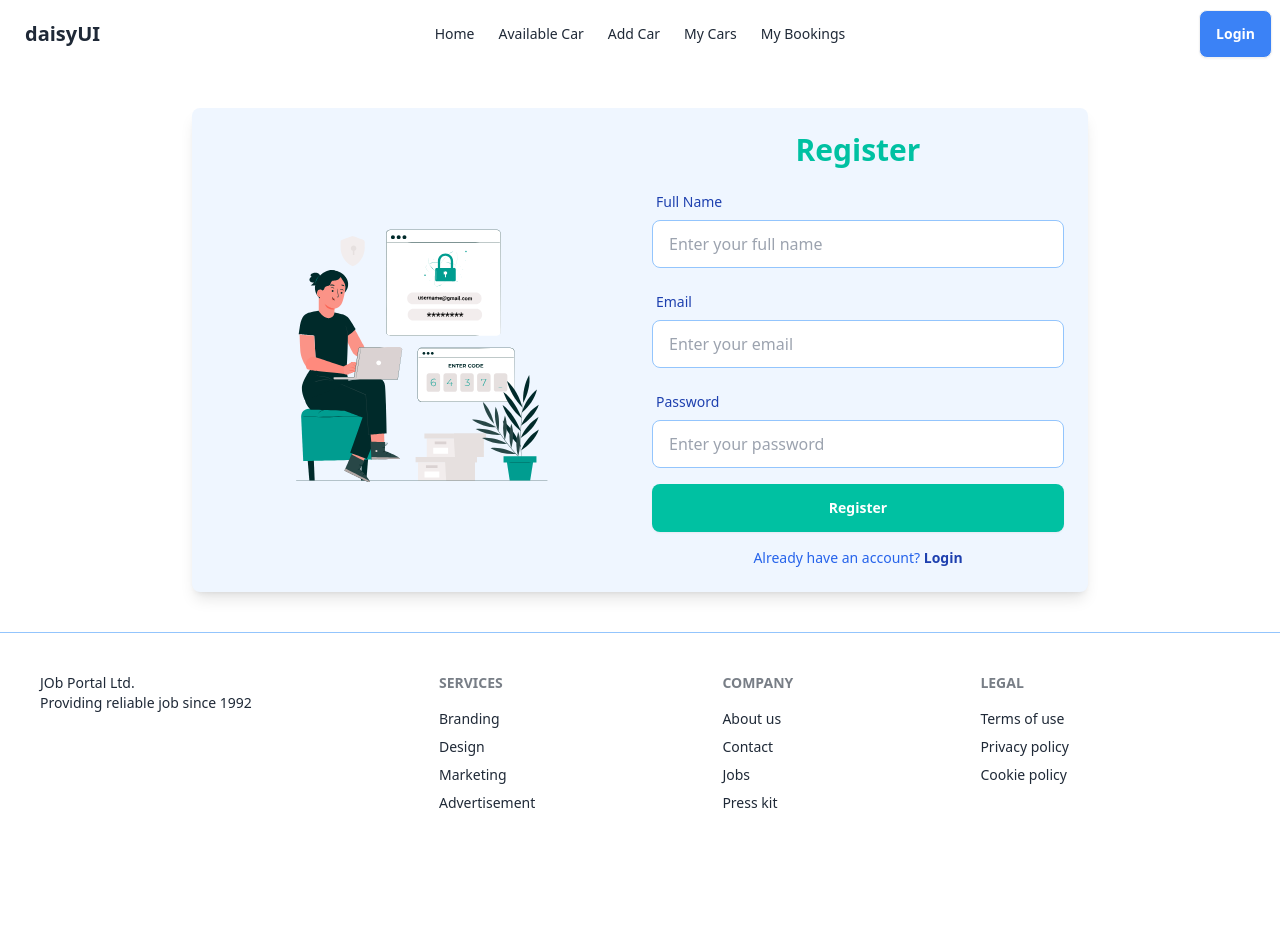
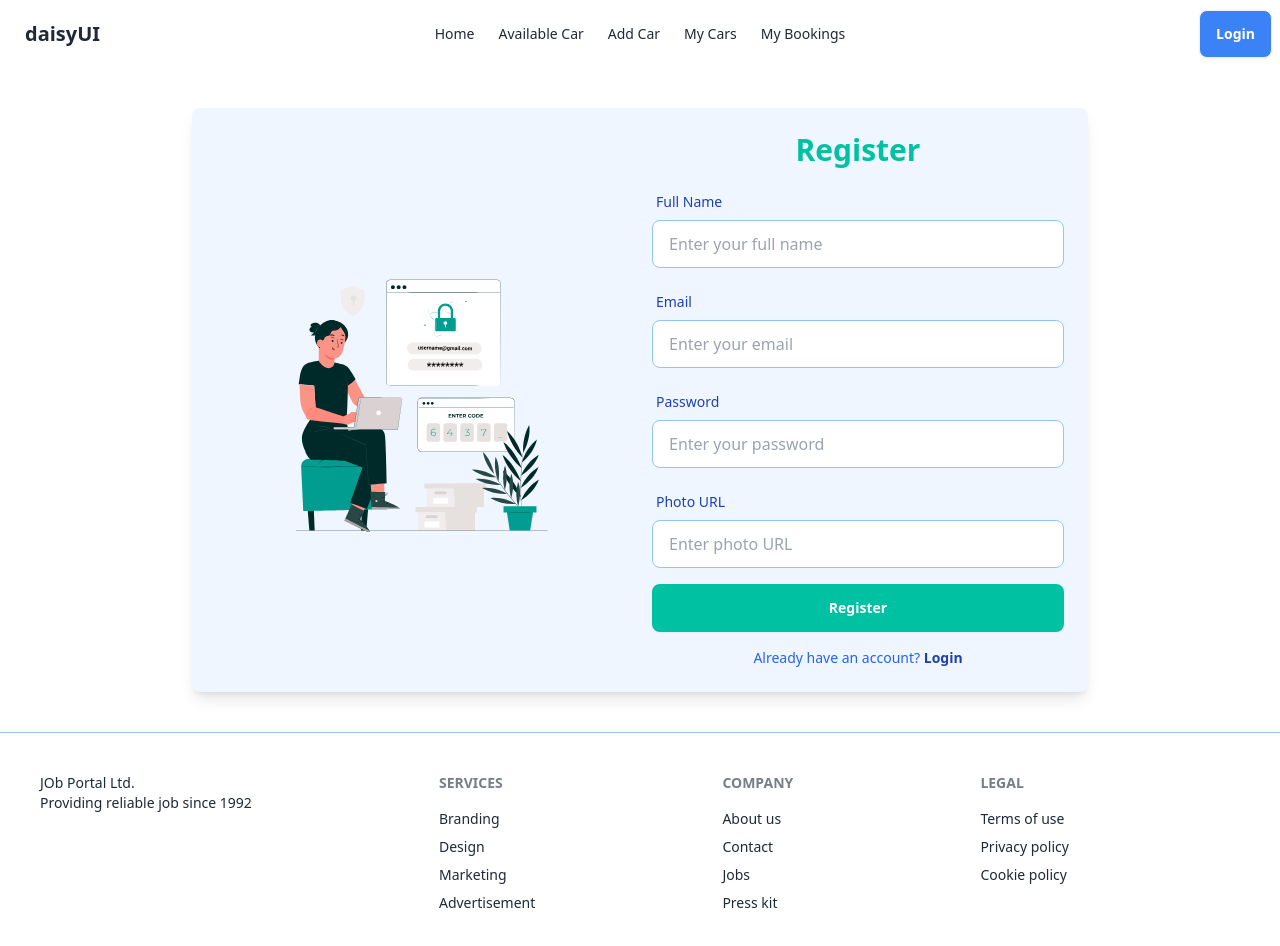
Before and after one commit to tanvirGHD/car-rent-project-client-side, a React (Vite) app: page /register in a window 1280 px wide. Shown: the top 946 px of the page. Before the commit the page ends 853 px from the top, so only its background shows below. Built offline with nearby package versions, Linux system fonts and the light colour scheme.

Commit message:
firebase Auth setup done

```diff
--- a/package.json
+++ b/package.json
@@ -10,6 +10,7 @@
     "preview": "vite preview"
   },
   "dependencies": {
+    "firebase": "^11.1.0",
     "localforage": "^1.10.0",
     "lottie-react": "^2.4.0",
     "lottie-web": "^5.12.2",
--- a/src/components/pages/Register/Register.jsx
+++ b/src/components/pages/Register/Register.jsx
@@ -4,6 +4,20 @@ import registerLottieData from "../../../assets/Animation - 1734893434070.json";
 import Lottie from "lottie-react";
 
 const Register = () => {
+
+
+  const handleRegister = e =>{
+    e.preventDefault()
+    const form = e.target;
+    const name = form.name.value;
+    const email = form.email.value;
+    const password = form.password.value;
+    const photo = form.photo.value;
+
+    console.log(name, email, password, photo)
+  }
+
+
   return (
     <div className="card bg-blue-50 w-full max-w-4xl mx-auto my-10 p-6 rounded-lg shadow-lg flex flex-col md:flex-row items-center justify-center gap-6">
       {/* Animation Section */}
@@ -15,7 +29,7 @@ const Register = () => {
 
       {/* Form Section */}
       <div className="flex-1">
-        <form className="space-y-4">
+        <form onSubmit={handleRegister} className="space-y-4">
           <h2 className="text-center text-3xl font-bold text-[#00C1A2]">
             Register
           </h2>
@@ -35,9 +49,7 @@ const Register = () => {
           </div>
           <div className="form-control">
             <label className="label">
-              <span className="label-text text-blue-800 font-medium">
-                Email
-              </span>
+              <span className="label-text text-blue-800 font-medium">Email</span>
             </label>
             <input
               type="email"
@@ -57,6 +69,20 @@ const Register = () => {
               type="password"
               name="password"
               placeholder="Enter your password"
+              className="input input-bordered border-blue-300 focus:border-blue-500 focus:ring focus:ring-blue-200"
+              required
+            />
+          </div>
+          <div className="form-control">
+            <label className="label">
+              <span className="label-text text-blue-800 font-medium">
+                Photo URL
+              </span>
+            </label>
+            <input
+              type="url"
+              name="photo"
+              placeholder="Enter photo URL"
               className="input input-bordered border-blue-300 focus:border-blue-500 focus:ring focus:ring-blue-200"
               required
             />
--- /dev/null
+++ b/src/context/AuthContext/AuthContext.jsx
@@ -0,0 +1,5 @@
+import { createContext } from "react";
+
+const AuthContext = createContext(null);
+
+export default AuthContext;
--- /dev/null
+++ b/src/context/AuthContext/AuthProvider.jsx
@@ -0,0 +1,12 @@
+
+import AuthContext from './AuthContext';
+
+const AuthProvider = ({children}) => {
+    return (
+        <AuthContext.Provider>
+            {children}
+        </AuthContext.Provider>
+    );
+};
+
+export default AuthProvider;
--- /dev/null
+++ b/src/firebase/firebase.init.js
@@ -0,0 +1,22 @@
+// Import the functions you need from the SDKs you need
+import { initializeApp } from "firebase/app";
+// TODO: Add SDKs for Firebase products that you want to use
+// https://firebase.google.com/docs/web/setup#available-libraries
+
+// Your web app's Firebase configuration
+const firebaseConfig = {
+    apiKey: import.meta.env.VITE_API_KEY,
+    authDomain: import.meta.env.VITE_AUTH_DOMAIN,
+    projectId: import.meta.env.VITE_PROJECT_ID,
+    storageBucket: import.meta.env.VITE_STORAGE_BUCKET,
+    messagingSenderId: import.meta.env.VITE_MESSAGING_SENDER_ID,
+    appId: import.meta.env.VITE_APP_ID,
+};
+
+// Initialize Firebase
+const app = initializeApp(firebaseConfig);
+
+// Initialize Firebase Authentication and get a reference to the service
+const auth = getAuth(app);
+
+export default auth;
```
Also changed, not shown: 1 other file (tests, documents, lock files or other folders).
